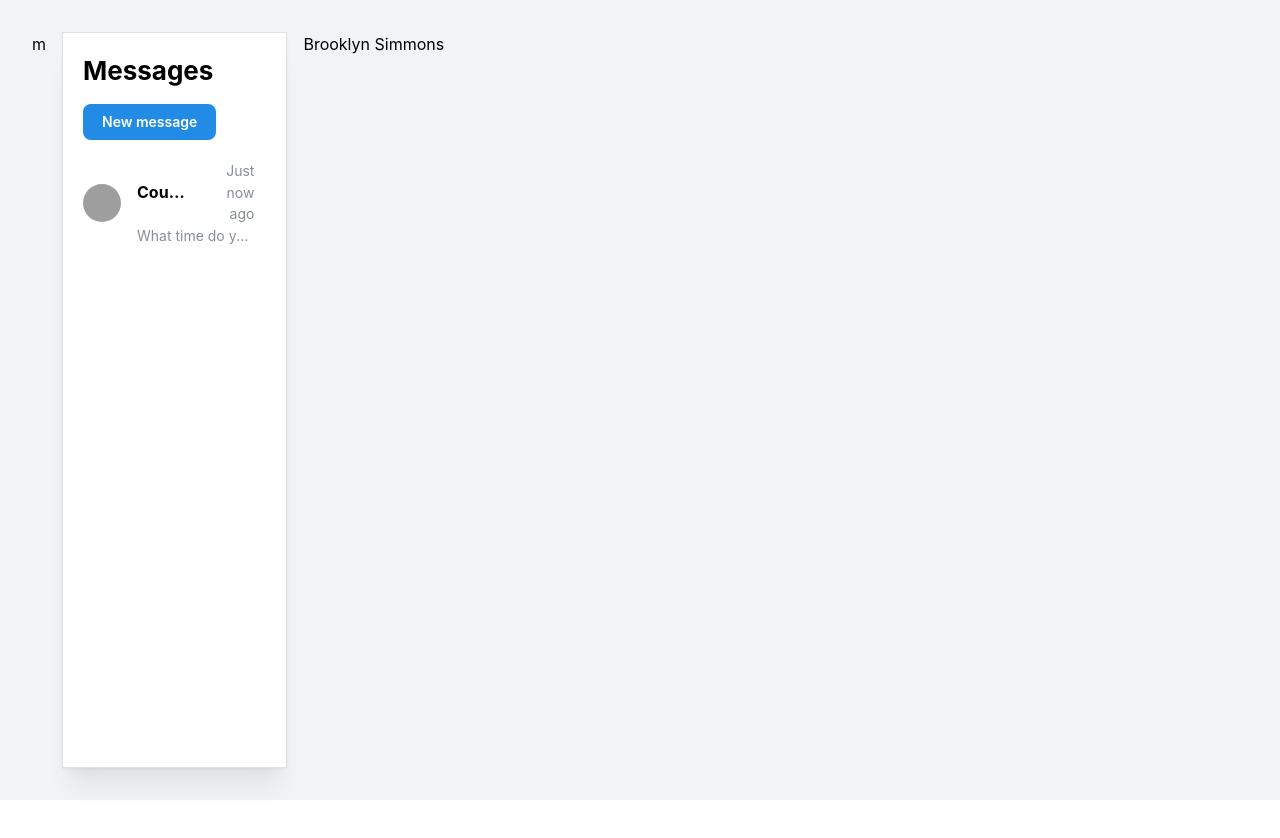
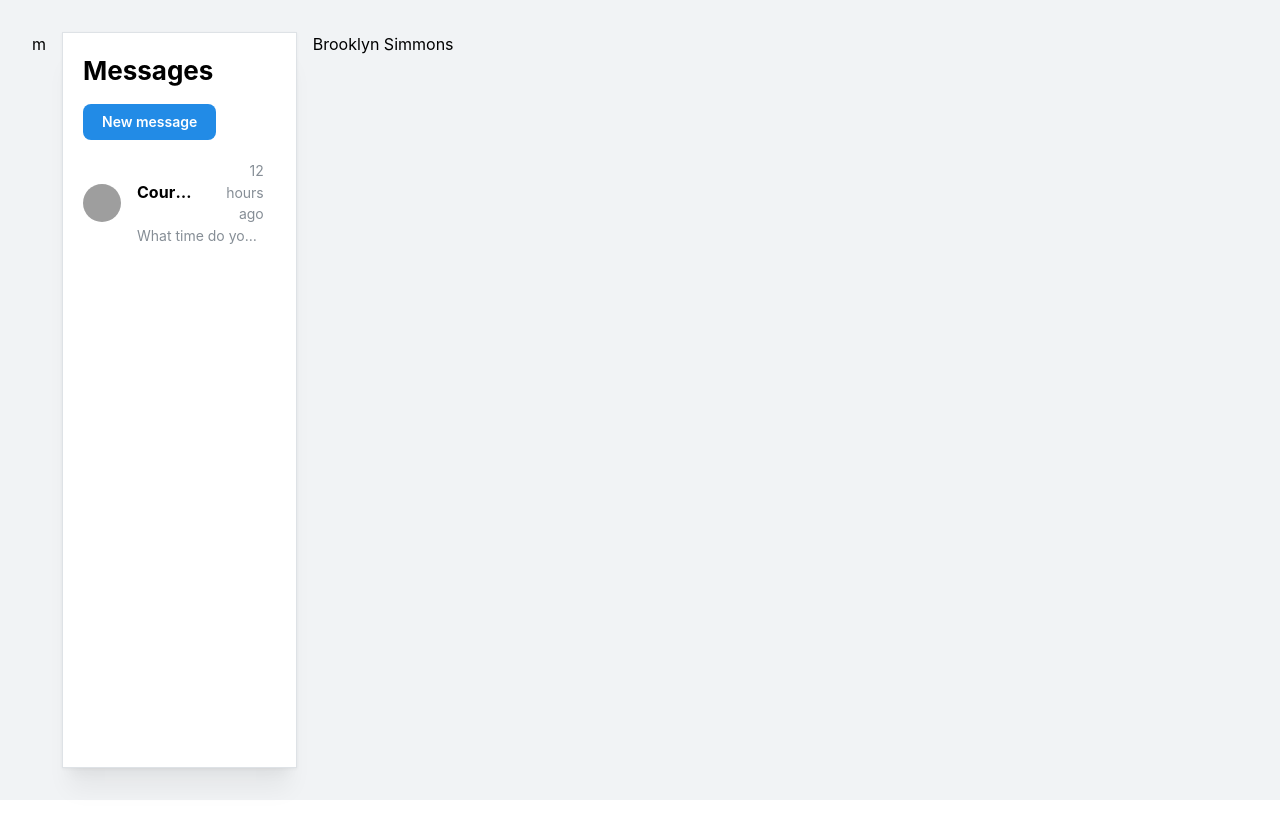
Before and after one commit to henrylin03/zam-messages--ui, a React (Vite) app: page /messages in a window 1280 px wide. Shown: the top 838 px of the page. Built offline with nearby package versions, Linux system fonts and the light colour scheme; grey boxes are pictures that could not be loaded.

Commit message:
feat(MessagePreview): if the message was sent yesterday, then display 'yesterday'. if the message is more than 2 days old, then it will say the full date

```diff
--- /dev/null
+++ b/src/lib/dayjs.ts
@@ -0,0 +1,44 @@
+import type { Message } from "@models/messages";
+import dayjs, { type OpUnitType as TimeUnit } from "dayjs";
+import relativeTime from "dayjs/plugin/relativeTime";
+import updateLocale from "dayjs/plugin/updateLocale";
+import isYesterday from "dayjs/plugin/isYesterday";
+
+dayjs.extend(relativeTime);
+dayjs.extend(updateLocale);
+dayjs.extend(isYesterday);
+
+dayjs.updateLocale("en", {
+  relativeTime: {
+    s: "Just now",
+    m: "1m",
+    mm: "%dm",
+    h: "1h",
+    d: "1d",
+    dd: "%dd",
+    M: "1mth",
+    MM: "%dmth",
+    y: "1y",
+    yy: "%dy",
+  },
+});
+
+const getDateTimeString = (
+  inputTime: Message["sentTime"],
+  relativeTimeCutoff: { unitOfMeasurement: TimeUnit; value: number },
+): string => {
+  const messageSentTime = dayjs(inputTime);
+
+  if (messageSentTime.isYesterday()) return "Yesterday";
+
+  const timeSinceMessageSent = dayjs().diff(
+    messageSentTime,
+    relativeTimeCutoff.unitOfMeasurement,
+  );
+  const isRecent = timeSinceMessageSent < relativeTimeCutoff.value;
+
+  if (isRecent) return messageSentTime.fromNow();
+  return messageSentTime.format("D MMM YYYY");
+};
+
+export { dayjs, getDateTimeString };
--- a/src/pages/MessagesPage/MessagesList/MessagePreview/index.tsx
+++ b/src/pages/MessagesPage/MessagesList/MessagePreview/index.tsx
@@ -1,8 +1,7 @@
+import { getDateTimeString } from "@/lib/dayjs";
 import { Avatar, Group, Stack, Text } from "@mantine/core";
 import type { Message } from "@models/messages";
-import dayjs from "dayjs";
-import relativeTime from "dayjs/plugin/relativeTime";
-import updateLocale from "dayjs/plugin/updateLocale";
+import type { OpUnitType as TimeUnit } from "dayjs";
 import { Link } from "react-router";
 
 interface Props {
@@ -12,20 +11,17 @@ interface Props {
 const MessagePreview = ({ message }: Props) => {
   const { author, text, sentTime } = message;
 
-  dayjs.extend(relativeTime);
-  dayjs.extend(updateLocale);
-
-  dayjs.updateLocale("en", {
-    relativeTime: {
-      s: "Just now",
-      m: "1m",
-      mm: "%dm",
-      h: "1h",
-      d: "Yesterday",
-    },
-  });
-
-  const timeSinceLastMessage = dayjs(sentTime).fromNow();
+  const TIME_BEFORE_ABSOLUTE_DATE_SHOWN: {
+    unitOfMeasurement: TimeUnit;
+    value: number;
+  } = {
+    unitOfMeasurement: "day",
+    value: 2,
+  };
+  const messageSentTimeDisplayed = getDateTimeString(
+    sentTime,
+    TIME_BEFORE_ABSOLUTE_DATE_SHOWN,
+  );
 
   return (
     <Link to={`/messages/${author.id}`}>
@@ -40,7 +36,7 @@ const MessagePreview = ({ message }: Props) => {
               {author.name}
             </Text>
             <Text c="dimmed" fz="sm" ta="right">
-              {timeSinceLastMessage}
+              {messageSentTimeDisplayed}
             </Text>
           </Group>
           <Text c="gray.6" fz="sm" lineClamp={1}>
--- a/src/pages/MessagesPage/index.tsx
+++ b/src/pages/MessagesPage/index.tsx
@@ -11,7 +11,7 @@ const MessagesPage = () => {
         avatarSrc: "https://i.pravatar.cc/100",
       },
       text: "What time do you close?",
-      sentTime: new Date(),
+      sentTime: new Date(2026, 4, 17),
     },
   ];
 
```
